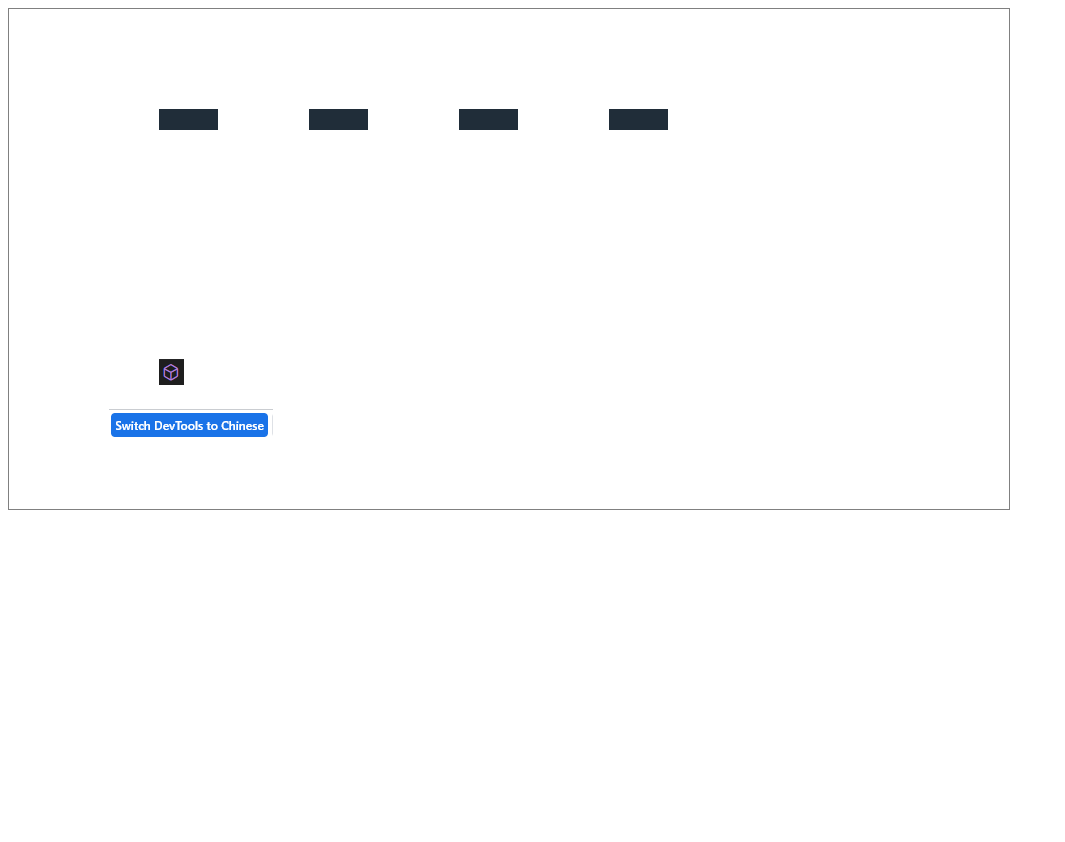
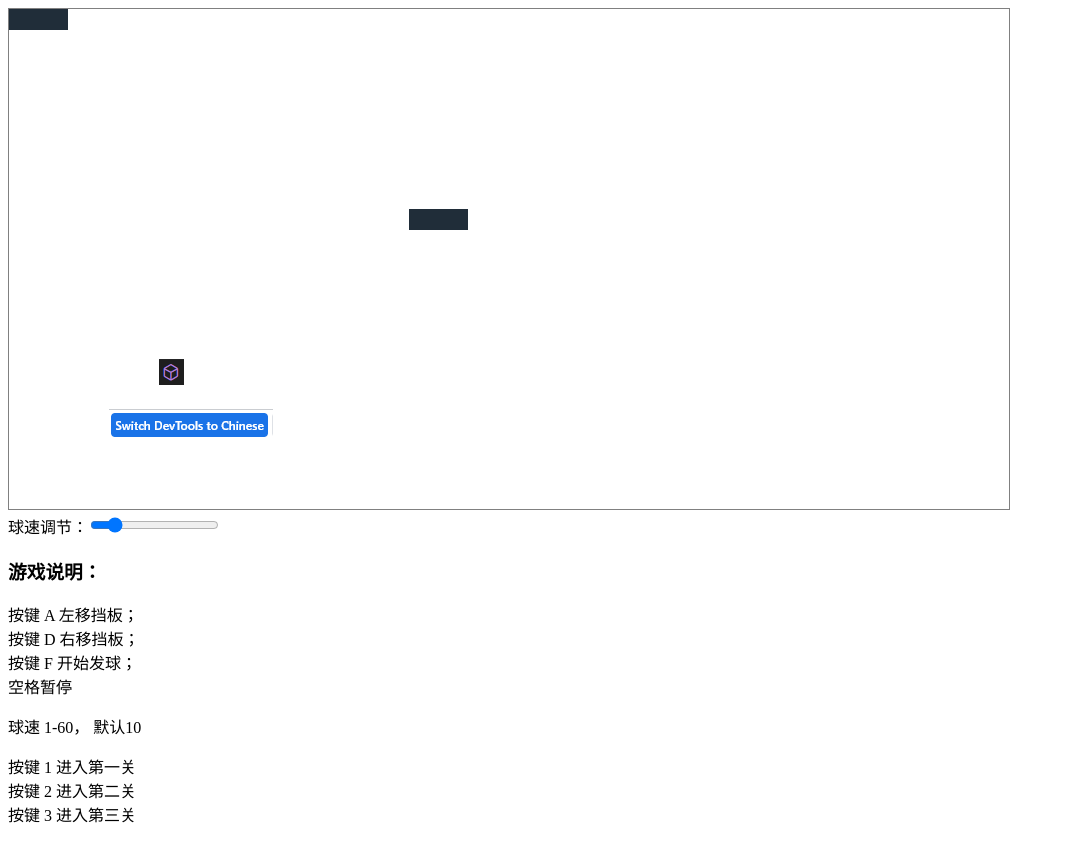
Before and after one commit to majaBai/Games, a plain HTML site: page 打砖块/index.html in a window 1280 px wide. Shown: the whole page, without its empty margins (0-1065 px from the left). Before the commit the page ends 800 px from the top, so only its background shows below. Drawn offline with Linux system fonts and the light colour scheme.

Commit message:
加功能：暂停、关卡、调速

```diff
--- a/打砖块/Ball.js
+++ b/打砖块/Ball.js
@@ -12,9 +12,9 @@ const Ball = function () {
       console.log('fire')
       o.fiered = true
     }
+
     o.move = function () {
       if (o.fiered) {
-      console.log('ball move')
         if (o.x < 0 || o.x > 980) {
           o.speedX = -o.speedX
         }
--- a/打砖块/Block.js
+++ b/打砖块/Block.js
@@ -1,15 +1,19 @@
 
 
-  const Block = function () {
+  const Block = function (level) {
     let img = imgFromPath('../assets/block.png')
     let o = {
       img,
-      x: 0,
-      y: 0,
+      x: level[0],
+      y: level[1],
+      lifes: Number(level[2]) || 0,
       alive: true
     }
     o.killed = function () {
-      o.alive = false
+      o.lifes -= 1
+      if (o.lifes <= 0) {
+        o.alive = false
+      }
     }
     o.collide = function(ball) {
       return o.alive && rectIntersects(o, ball)
--- a/打砖块/game.js
+++ b/打砖块/game.js
@@ -1,7 +1,7 @@
-const Game = function (fps) {
+const Game = function () {
     let g = {
       actions: {},
-      keydowns: {}
+      keydowns: {},
     }
 
     g.canvas = document.querySelector('#canvas')
@@ -19,13 +19,18 @@ const Game = function (fps) {
 
     // events
     document.addEventListener('keydown', event => {
+      console.log('keyup', event)
       g.keydowns[event.key] = true
     })
     document.addEventListener('keyup', event => {
       g.keydowns[event.key] = false
     })
 
-    setInterval(function(){
+    const runLoop = function () {
+      if (window.pause) {
+        return
+      }
+      console.log('window.fps', window.fps)
       // events
       let keys = Object.keys(g.actions)
       keys.forEach(k => {
@@ -39,7 +44,36 @@ const Game = function (fps) {
       g.update()
       // draw
       g.draw()
-   }, 1000/fps)
+
+      setTimeout(() => {
+        runLoop()
+      }, 1000 / window.fps)
+    }
+
+  // 用 setTimeout + runLoop 代替 setInterval, 控制帧率
+  setTimeout(() => {
+    runLoop()
+  }, 1000 / window.fps)
+
+  //   setInterval(function(){
+  //     if (window.pause) {
+  //       return
+  //     }
+  //     console.log('window.fps', window.fps)
+  //     // events
+  //     let keys = Object.keys(g.actions)
+  //     keys.forEach(k => {
+  //       if (g.keydowns[k]) {
+  //         g.actions[k]()
+  //       }
+  //     })
+  //     // clear
+  //     g.clear()
+  //     // update
+  //     g.update()
+  //     // draw
+  //     g.draw()
+  //  }, 1000/30)
 
    return g
   }
--- a/打砖块/index.html
+++ b/打砖块/index.html
@@ -4,7 +4,7 @@
   <meta charset="UTF-8">
   <meta http-equiv="X-UA-Compatible" content="IE=edge">
   <meta name="viewport" content="width=device-width, initial-scale=1.0">
-  <title>拯救砖块</title>
+  <title>打砖块</title>
   <style>
     #canvas {
       border: 1px solid gray;
@@ -12,6 +12,7 @@
 
   </style>
   <script src="utils.js"></script>
+  <script src="level.js"></script>
   <script src="./game.js"></script>
   <script src="./Paddle.js"></script>
   <script src="./Block.js"></script>
@@ -19,65 +20,23 @@
 </head>
 <body>
   <canvas id="canvas" width="1000" height="500"></canvas>
+  <div>
+    球速调节：<input type="range" value='10' min='1' max='60' onmousemove="changeSpeed()" id="speed-contrl">
+  </div>
+  <h3>
+    游戏说明：
+  </h3>
+  <p>按键 A 左移挡板；<br>按键 D 右移挡板；<br>按键 F 开始发球；<br>空格暂停</p>
+  <p>
+    球速 1-60， 默认10
+  </p>
+  <p>
+    按键 1 进入第一关<br>
+    按键 2 进入第二关<br>
+    按键 3 进入第三关
+  </p>
 
-  <script>
-
-    // 待添加功能：暂停、关卡、调节帧率
-    function main () {
-      var g = Game(40)
-      var paddle = Paddle()
-      var ball = Ball()
-
-      var blocks = []
-      for (let i = 0; i < 4; i++) {
-        let b = Block()
-        b.x = (i + 1) * 150
-        b.y = 100
-        blocks.push(b)
-      }
-
-      g.update = function () {
-        // 判断相撞
-        if (paddle.collide(ball)) {
-          ball.rebound()
-        }
-        for (let i = 0; i < blocks.length; i++) {
-          let b = blocks[i]
-          if(b.collide(ball)) {
-            console.log('b.collide(ball)', b.collide(ball))
-            b.killed()
-            ball.rebound()
-         }
-        }
-        ball.move()
-      }
-      g.draw = function () {
-        // draw paddle
-        g.drawImg(paddle)
-        // draw ball
-        g.drawImg(ball)
-        // draw blocks
-        for(let i = 0; i < blocks.length; i++) {
-          let b = blocks[i]
-          if (b.alive) {
-            g.drawImg(b)
-          }
-        }
-      }
-      // 注册按键事件
-      g.register ('a', function () {
-        paddle.moveLeft()
-      })
-      g.register ('d', function () {
-        paddle.moveRight()
-      })
-      g.register ('f', function () {
-        ball.fire()
-      })
-    }
-
-    main()
-  </script>
-
+  <!-- 程序入口 -->
+  <script src='./main.js'></script>
 </body>
 </html>
--- /dev/null
+++ b/打砖块/level.js
@@ -0,0 +1,18 @@
+const Level = [
+  [
+    [0, 0, 0],
+    [400, 200, 0],
+  ],
+  [
+    [150, 100, 1],
+    [550, 50, 1],
+    [350, 100, 1],
+  ],
+  [
+    [100, 100, 2],
+    [350, 200, 2],
+    [640, 240, 2],
+    [900, 180, 2],
+  ]
+]
+// [x, y, lifes]
--- /dev/null
+++ b/打砖块/main.js
@@ -0,0 +1,78 @@
+function loadBlocks() {
+  let l = window.level
+  let blocks = []
+  for (let i = 0; i < Level[l - 1].length; i++) {
+    let b = Block(Level[l - 1][i])
+    blocks.push(b)
+  }
+  return blocks
+}
+
+function changeSpeed () {
+  let speed = document.querySelector('#speed-contrl').value
+  window.fps = Number(speed)
+}
+
+// 添加功能：暂停、关卡
+window.addEventListener('keydown', event => {
+    // 暂停
+    if (event.code === 'Space') {
+      window.pause = !window.pause
+    }
+    // 选择关卡
+    if('123'.includes(event.key)) {
+      window.level = Number(event.key)
+      blocks = loadBlocks()
+    }
+  })
+
+function main () {
+  window.pause = false
+  window.fps = 10
+  window.level = 1
+
+  var g = Game()
+  var paddle = Paddle()
+  var ball = Ball()
+  blocks = loadBlocks()
+
+  g.update = function () {
+    // 判断相撞
+    if (paddle.collide(ball)) {
+      ball.rebound()
+    }
+    for (let i = 0; i < blocks.length; i++) {
+      let b = blocks[i]
+      if(b.collide(ball)) {
+        b.killed()
+        ball.rebound()
+     }
+    }
+    ball.move()
+  }
+  g.draw = function () {
+    // draw paddle
+    g.drawImg(paddle)
+    // draw ball
+    g.drawImg(ball)
+    // draw blocks
+    for(let i = 0; i < blocks.length; i++) {
+      let b = blocks[i]
+      if (b.alive) {
+        g.drawImg(b)
+      }
+    }
+  }
+  // 注册按键事件
+  g.register ('a', function () {
+    paddle.moveLeft()
+  })
+  g.register ('d', function () {
+    paddle.moveRight()
+  })
+  g.register ('f', function () {
+    ball.fire()
+  })
+}
+
+main()
```
